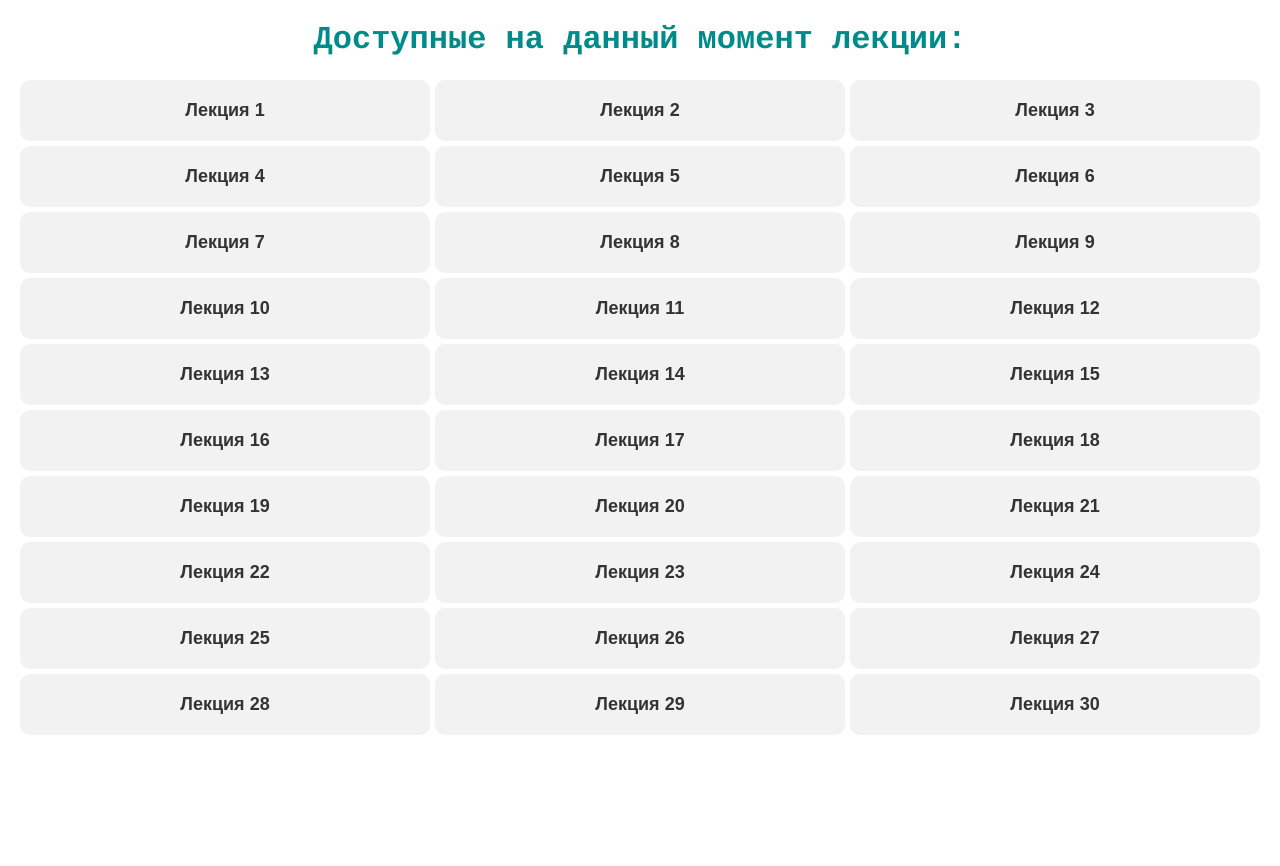
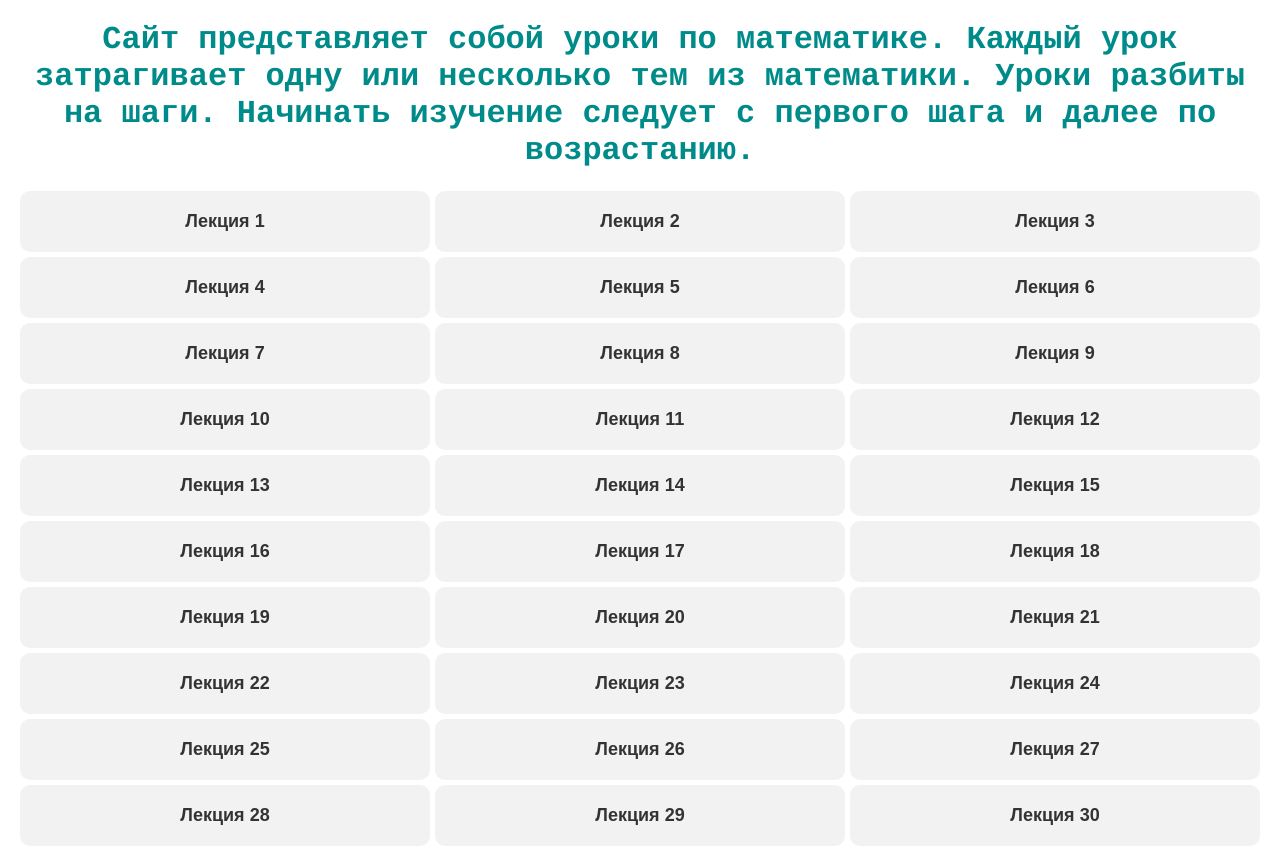
Before and after one commit to nesamionline/math2, a plain HTML site: page index.html in a window 1280 px wide. Before the commit the page ends 800 px from the top, so only its background shows below. Drawn offline with Linux system fonts and the light colour scheme.

Commit message:
Update index.html

```diff
--- a/index.html
+++ b/index.html
@@ -3,7 +3,7 @@
 <head>
     <meta charset="UTF-8">
     <meta name="viewport" content="width=device-width, initial-scale=1.0">
-    <title>Выбор лекции</title>
+    <title>Главная</title>
     <style>
         .lecture-grid {
             display: grid;
@@ -167,7 +167,7 @@ body{
 </head>
 <body>
       </nav>
-    <h1>Доступные на данный момент лекции:</h1>
+    <h1>Сайт представляет собой уроки по математике. Каждый урок затрагивает одну или несколько тем из математики. Уроки разбиты на шаги. Начинать изучение следует с первого шага и далее по возрастанию.</h1>
 <div class="lecture-grid">
     <div class="lecture-item"><a href="lection1.html" onclick="showLecture('Лекция 1')">Лекция 1</a></div>
     <div class="lecture-item" onclick="showLecture('Лекция 2')"><a href="lection2.html">Лекция 2</a></div>
```
